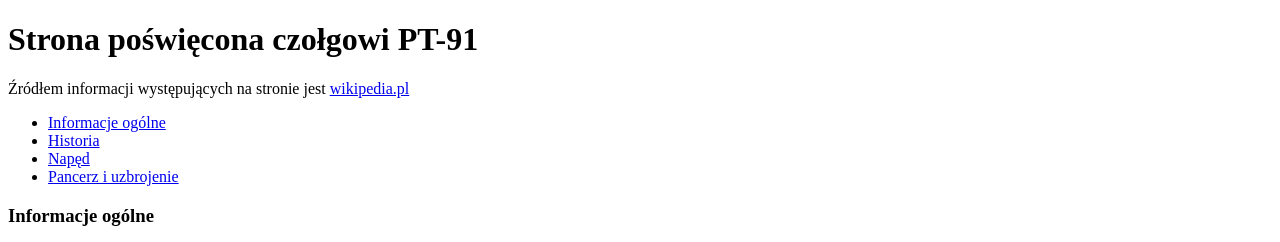
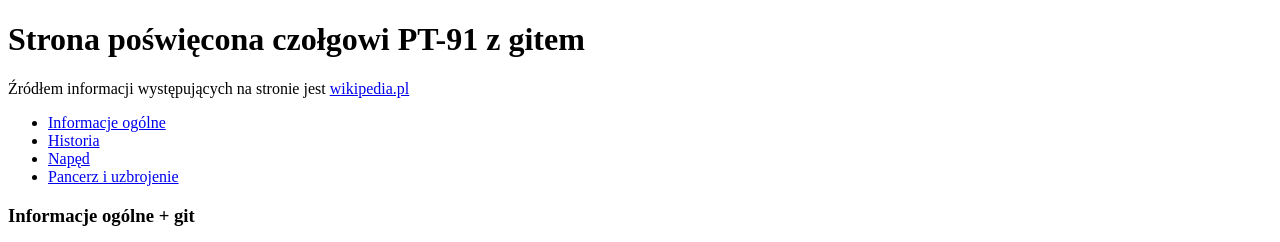
Before and after one commit to Kolumbryna22/nauka-gita, a plain HTML site: page index.html in a window 1280 px wide. Shown: the top 242 px of the page. Drawn offline with nearby package versions, Linux system fonts and the light colour scheme; files that its build step writes are made by us from their sources.

Commit message:
Change title

```diff
--- a/index.html
+++ b/index.html
@@ -7,7 +7,7 @@
 </head>
 <body>
     <header>
-        <h1>Strona poświęcona czołgowi PT-91</h1>
+        <h1>Strona poświęcona czołgowi PT-91 z gitem</h1>
         <p>Źródłem informacji występujących na stronie jest <a href="https://pl.wikipedia.org/wiki/PT-91" target="_blank">wikipedia.pl</a></p>
     </header>
     <nav>
@@ -20,7 +20,7 @@
     </nav>
     <main class="container">
         <secton id="Informacje">
-            <h3>Informacje ogólne</h3>
+            <h3>Informacje ogólne + git</h3>
             <p>Polski czołg podstawowy, który został opracowany w oparciu o czołg T-72M1.
                 Zasadnicze zmiany w stosunku do pierwowzoru dotyczą
                 nowego systemu kierowania ogniem DRAWA, oraz pancerza reaktywnego ERAWA.
```
